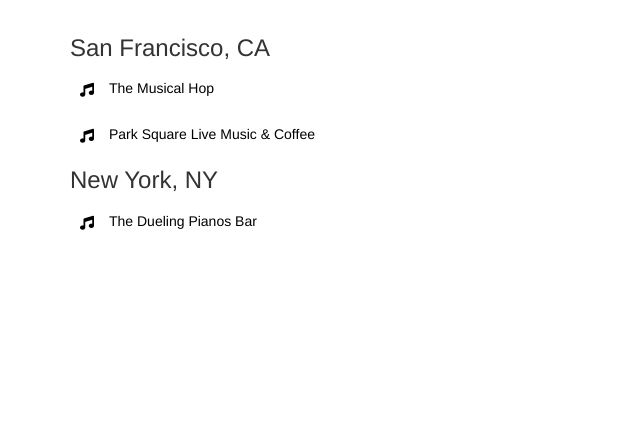
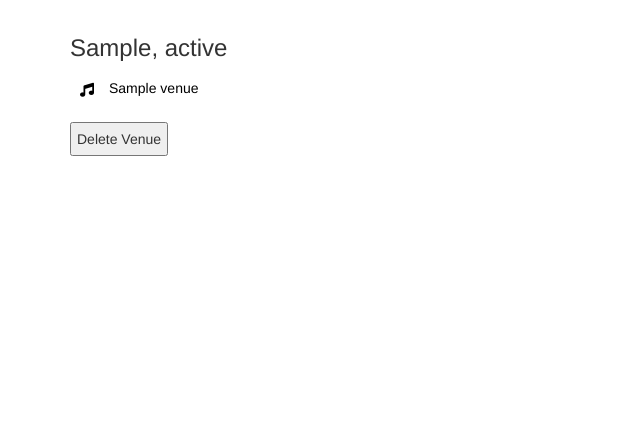
Before and after one commit to bunchito/fyyur, a Flask app: page /venues in a window 1280 px wide. Shown: the part 60-489 px from the top of the page, without its empty margins (0-640 px from the left). Run offline with Flask 2, Linux system fonts and the light colour scheme; tables that the repository leaves empty hold one stand-in row (values such as "Sample post"); some libraries are stand-ins or nearby versions.

Commit message:
until venues delete

```diff
--- a/app.py
+++ b/app.py
@@ -6,7 +6,7 @@ import sys
 import json
 import dateutil.parser
 import babel
-from flask import Flask, render_template, request, Response, flash, redirect, url_for
+from flask import Flask, render_template, request, Response, flash, redirect, url_for, jsonify
 from flask_moment import Moment
 from flask_sqlalchemy import SQLAlchemy
 from flask_migrate import Migrate
@@ -78,6 +78,9 @@ class Show(db.Model):
     artist_id = db.Column(db.Integer, db.ForeignKey('artists.id'), nullable=False)
     start_time = db.Column(db.DateTime, nullable=False)
 
+    def __repr__(self):
+      return f'<Show ID: {self.id}, Artist ID: {self.artist_id}, Venue ID: {self.venue_id}>'
+
 #----------------------------------------------------------------------------#
 # Filters.
 #----------------------------------------------------------------------------#
@@ -106,128 +109,86 @@ def index():
 
 @app.route('/venues')
 def venues():
-  # TODO: replace with real venues data.
-  #       num_shows should be aggregated based on number of upcoming shows per venue.
-  data=[{
-    "city": "San Francisco",
-    "state": "CA",
-    "venues": [{
-      "id": 1,
-      "name": "The Musical Hop",
-      "num_upcoming_shows": 0,
-    }, {
-      "id": 3,
-      "name": "Park Square Live Music & Coffee",
-      "num_upcoming_shows": 1,
-    }]
-  }, {
-    "city": "New York",
-    "state": "NY",
-    "venues": [{
-      "id": 2,
-      "name": "The Dueling Pianos Bar",
-      "num_upcoming_shows": 0,
-    }]
-  }]
-  return render_template('pages/venues.html', areas=data);
+  data = []
+  place = {}
+  areas = Venue.query.distinct(Venue.city, Venue.state).all()
+
+  for area in areas:
+    place = ({ "city": area.city, "state": area.state, "venues": [] })
+    venues = Venue.query.filter_by(city=area.city, state=area.state).all()
+
+    for venue in venues:
+      venue_id = venue.id
+      shows = Show.query.filter_by(venue_id=venue_id).filter(Show.start_time > datetime.now()).all()
+      venue_info = { "id": venue.id, "name": venue.name, "num_upcoming_shows": len(shows) }
+      place["venues"].append(venue_info)
+
+  data.append(place)
+
+  return render_template('pages/venues.html', areas=data)
 
 @app.route('/venues/search', methods=['POST'])
 def search_venues():
-  # TODO: implement search on artists with partial string search. Ensure it is case-insensitive.
-  # seach for Hop should return "The Musical Hop".
-  # search for "Music" should return "The Musical Hop" and "Park Square Live Music & Coffee"
-  response={
-    "count": 1,
-    "data": [{
-      "id": 2,
-      "name": "The Dueling Pianos Bar",
-      "num_upcoming_shows": 0,
-    }]
+  search_term = request.form.get('search_term', '')
+  search_query = Venue.query.filter(Venue.name.ilike(f'%{search_term}%'))
+
+  response = {
+    "count": search_query.count(),
+    "data": search_query
   }
-  return render_template('pages/search_venues.html', results=response, search_term=request.form.get('search_term', ''))
+  return render_template('pages/search_venues.html', results=response, search_term=search_term)
 
 @app.route('/venues/<int:venue_id>')
 def show_venue(venue_id):
-  # shows the venue page with the given venue_id
-  # TODO: replace with real venue data from the venues table, using venue_id
-  data1={
-    "id": 1,
-    "name": "The Musical Hop",
-    "genres": ["Jazz", "Reggae", "Swing", "Classical", "Folk"],
-    "address": "1015 Folsom Street",
-    "city": "San Francisco",
-    "state": "CA",
-    "phone": "123-123-1234",
-    "website": "https://www.themusicalhop.com",
-    "facebook_link": "https://www.facebook.com/TheMusicalHop",
-    "seeking_talent": True,
-    "seeking_description": "We are on the lookout for a local artist to play every two weeks. Please call us.",
-    "image_link": "https://images.unsplash.com/photo-1543900694-133f37abaaa5?ixlib=rb-1.2.1&ixid=eyJhcHBfaWQiOjEyMDd9&auto=format&fit=crop&w=400&q=60",
-    "past_shows": [{
-      "artist_id": 4,
-      "artist_name": "Guns N Petals",
-      "artist_image_link": "https://images.unsplash.com/photo-1549213783-8284d0336c4f?ixlib=rb-1.2.1&ixid=eyJhcHBfaWQiOjEyMDd9&auto=format&fit=crop&w=300&q=80",
-      "start_time": "2019-05-21T21:30:00.000Z"
-    }],
-    "upcoming_shows": [],
-    "past_shows_count": 1,
-    "upcoming_shows_count": 0,
+  venue=Venue.query.get(venue_id)
+  shows=Show.query.filter_by(venue_id=venue_id).all()
+
+  # Casting to string to avoid error TypeError: Parser must be a string or character stream, not datetime
+  # str(datetime)
+
+  upcoming_shows = Show.query.filter(Show.start_time > datetime.now()).all()
+  parsed_upcoming_shows = []
+  for upcoming_show in upcoming_shows:
+    artist = Artist.query.get(upcoming_show.artist_id)
+    show_info = {
+        "artist_id": artist.id,
+        "artist_name": artist.name,
+        "artist_image_link": artist.image_link,
+        "start_time": str(upcoming_show.start_time)
+    }
+    parsed_upcoming_shows.append(show_info)
+
+  past_shows = Show.query.filter(Show.start_time < datetime.now()).all()
+  parsed_past_shows = []
+  for past_show in past_shows:
+    artist = Artist.query.get(past_show.artist_id)
+    show_info = {
+        "artist_id": artist.id,
+        "artist_name": artist.name,
+        "artist_image_link": artist.image_link,
+        "start_time": str(past_show.start_time)
+    }
+    parsed_past_shows.append(show_info)
+
+  data = {
+    "id": venue.id,
+    "name": venue.name,
+    "genres": venue.genres,
+    "address": venue.address,
+    "city": venue.city,
+    "state": venue.state,
+    "phone": venue.phone,
+    "website": venue.website,
+    "facebook_link": venue.facebook_link,
+    "seeking_talent": venue.seeking_talent,
+    "seeking_description": venue.seeking_description,
+    "image_link": venue.image_link,
+    "upcoming_shows": parsed_upcoming_shows,
+    "past_shows": parsed_past_shows,
+    "past_shows_count": len(parsed_past_shows),
+    "upcoming_shows_count": len(parsed_upcoming_shows)
   }
-  data2={
-    "id": 2,
-    "name": "The Dueling Pianos Bar",
-    "genres": ["Classical", "R&B", "Hip-Hop"],
-    "address": "335 Delancey Street",
-    "city": "New York",
-    "state": "NY",
-    "phone": "914-003-1132",
-    "website": "https://www.theduelingpianos.com",
-    "facebook_link": "https://www.facebook.com/theduelingpianos",
-    "seeking_talent": False,
-    "image_link": "https://images.unsplash.com/photo-1497032205916-ac775f0649ae?ixlib=rb-1.2.1&ixid=eyJhcHBfaWQiOjEyMDd9&auto=format&fit=crop&w=750&q=80",
-    "past_shows": [],
-    "upcoming_shows": [],
-    "past_shows_count": 0,
-    "upcoming_shows_count": 0,
-  }
-  data3={
-    "id": 3,
-    "name": "Park Square Live Music & Coffee",
-    "genres": ["Rock n Roll", "Jazz", "Classical", "Folk"],
-    "address": "34 Whiskey Moore Ave",
-    "city": "San Francisco",
-    "state": "CA",
-    "phone": "415-000-1234",
-    "website": "https://www.parksquarelivemusicandcoffee.com",
-    "facebook_link": "https://www.facebook.com/ParkSquareLiveMusicAndCoffee",
-    "seeking_talent": False,
-    "image_link": "https://images.unsplash.com/photo-1485686531765-ba63b07845a7?ixlib=rb-1.2.1&ixid=eyJhcHBfaWQiOjEyMDd9&auto=format&fit=crop&w=747&q=80",
-    "past_shows": [{
-      "artist_id": 5,
-      "artist_name": "Matt Quevedo",
-      "artist_image_link": "https://images.unsplash.com/photo-1495223153807-b916f75de8c5?ixlib=rb-1.2.1&ixid=eyJhcHBfaWQiOjEyMDd9&auto=format&fit=crop&w=334&q=80",
-      "start_time": "2019-06-15T23:00:00.000Z"
-    }],
-    "upcoming_shows": [{
-      "artist_id": 6,
-      "artist_name": "The Wild Sax Band",
-      "artist_image_link": "https://images.unsplash.com/photo-1558369981-f9ca78462e61?ixlib=rb-1.2.1&ixid=eyJhcHBfaWQiOjEyMDd9&auto=format&fit=crop&w=794&q=80",
-      "start_time": "2035-04-01T20:00:00.000Z"
-    }, {
-      "artist_id": 6,
-      "artist_name": "The Wild Sax Band",
-      "artist_image_link": "https://images.unsplash.com/photo-1558369981-f9ca78462e61?ixlib=rb-1.2.1&ixid=eyJhcHBfaWQiOjEyMDd9&auto=format&fit=crop&w=794&q=80",
-      "start_time": "2035-04-08T20:00:00.000Z"
-    }, {
-      "artist_id": 6,
-      "artist_name": "The Wild Sax Band",
-      "artist_image_link": "https://images.unsplash.com/photo-1558369981-f9ca78462e61?ixlib=rb-1.2.1&ixid=eyJhcHBfaWQiOjEyMDd9&auto=format&fit=crop&w=794&q=80",
-      "start_time": "2035-04-15T20:00:00.000Z"
-    }],
-    "past_shows_count": 1,
-    "upcoming_shows_count": 1,
-  }
-  data = list(filter(lambda d: d['id'] == venue_id, [data1, data2, data3]))[0]
+
   return render_template('pages/show_venue.html', venue=data)
 
 #  Create Venue
@@ -240,24 +201,48 @@ def create_venue_form():
 
 @app.route('/venues/create', methods=['POST'])
 def create_venue_submission():
-  # TODO: insert form data as a new Venue record in the db, instead
-  # TODO: modify data to be the data object returned from db insertion
+  form = VenueForm()
 
-  # on successful db insert, flash success
-  flash('Venue ' + request.form['name'] + ' was successfully listed!')
-  # TODO: on unsuccessful db insert, flash an error instead.
-  # e.g., flash('An error occurred. Venue ' + data.name + ' could not be listed.')
-  # see: http://flask.pocoo.org/docs/1.0/patterns/flashing/
+  try:
+    name = request.form['name']
+    city = request.form['city']
+    state = request.form['state']
+    address = request.form['address']
+    phone = request.form['phone']
+    facebook_link = request.form['facebook_link']
+    genres = request.form.getlist('genres')
+    website = request.form['website_link']
+    seeking_talent = True if 'seeking_talent' in request.form else False
+    seeking_description = request.form['seeking_description']
+    image_link = request.form['image_link']
+
+    venue = Venue(name=name, city=city, state=state, address=address, phone=phone, facebook_link=facebook_link, genres=genres, website=website, seeking_talent=seeking_talent, seeking_description=seeking_description, image_link=image_link)
+
+    db.session.add(venue)
+    db.session.commit()
+
+    flash('Venue ' + request.form['name'] + ' was successfully listed!')
+  except:
+    error=True
+    db.session.rollback()
+    print(sys.exc_info())
+    flash('Venue ' + request.form['name'] + ' could not be created!')
+  finally:
+    db.session.close()
   return render_template('pages/home.html')
 
 @app.route('/venues/<venue_id>', methods=['DELETE'])
 def delete_venue(venue_id):
-  # TODO: Complete this endpoint for taking a venue_id, and using
-  # SQLAlchemy ORM to delete a record. Handle cases where the session commit could fail.
-
-  # BONUS CHALLENGE: Implement a button to delete a Venue on a Venue Page, have it so that
-  # clicking that button delete it from the db then redirect the user to the homepage
-  return None
+  try:
+    Venue.query.filter_by(id=venue_id).delete()
+    db.session.commit()
+    flash('Venue ' + venue.name + ' was deleted')
+  except:
+    db.session.rollback()
+    flash('Something went wrong!')
+  finally:
+    db.session.close()
+  return redirect(url_for('index'))
 
 #  Artists
 #  ----------------------------------------------------------------
@@ -269,98 +254,20 @@ def artists():
 
 @app.route('/artists/search', methods=['POST'])
 def search_artists():
-  # TODO: implement search on artists with partial string search. Ensure it is case-insensitive.
-  # seach for "A" should return "Guns N Petals", "Matt Quevado", and "The Wild Sax Band".
-  # search for "band" should return "The Wild Sax Band".
-  response={
-    "count": 1,
-    "data": [{
-      "id": 4,
-      "name": "Guns N Petals",
-      "num_upcoming_shows": 0,
-    }]
+  search_term = request.form.get('search_term', '')
+  search_query = Artist.query.filter(Artist.name.ilike(f'%{search_term}%'))
+
+  response = {
+    "count": search_query.count(),
+    "data": search_query
   }
-  return render_template('pages/search_artists.html', results=response, search_term=request.form.get('search_term', ''))
+
+  return render_template('pages/search_artists.html', results=response, search_term=search_term)
 
 @app.route('/artists/<int:artist_id>')
 def show_artist(artist_id):
-  # shows the artist page with the given artist_id
-  # TODO: replace with real artist data from the artist table, using artist_id
-  # data1={
-  #   "id": 4,
-  #   "name": "Guns N Petals",
-  #   "genres": ["Rock n Roll"],
-  #   "city": "San Francisco",
-  #   "state": "CA",
-  #   "phone": "326-123-5000",
-  #   "website": "https://www.gunsnpetalsband.com",
-  #   "facebook_link": "https://www.facebook.com/GunsNPetals",
-  #   "seeking_venue": True,
-  #   "seeking_description": "Looking for shows to perform at in the San Francisco Bay Area!",
-  #   "image_link": "https://images.unsplash.com/photo-1549213783-8284d0336c4f?ixlib=rb-1.2.1&ixid=eyJhcHBfaWQiOjEyMDd9&auto=format&fit=crop&w=300&q=80",
-  #   "past_shows": [{
-  #     "venue_id": 1,
-  #     "venue_name": "The Musical Hop",
-  #     "venue_image_link": "https://images.unsplash.com/photo-1543900694-133f37abaaa5?ixlib=rb-1.2.1&ixid=eyJhcHBfaWQiOjEyMDd9&auto=format&fit=crop&w=400&q=60",
-  #     "start_time": "2019-05-21T21:30:00.000Z"
-  #   }],
-  #   "upcoming_shows": [],
-  #   "past_shows_count": 1,
-  #   "upcoming_shows_count": 0,
-  # }
-  # data2={
-  #   "id": 5,
-  #   "name": "Matt Quevedo",
-  #   "genres": ["Jazz"],
-  #   "city": "New York",
-  #   "state": "NY",
-  #   "phone": "300-400-5000",
-  #   "facebook_link": "https://www.facebook.com/mattquevedo923251523",
-  #   "seeking_venue": False,
-  #   "image_link": "https://images.unsplash.com/photo-1495223153807-b916f75de8c5?ixlib=rb-1.2.1&ixid=eyJhcHBfaWQiOjEyMDd9&auto=format&fit=crop&w=334&q=80",
-  #   "past_shows": [{
-  #     "venue_id": 3,
-  #     "venue_name": "Park Square Live Music & Coffee",
-  #     "venue_image_link": "https://images.unsplash.com/photo-1485686531765-ba63b07845a7?ixlib=rb-1.2.1&ixid=eyJhcHBfaWQiOjEyMDd9&auto=format&fit=crop&w=747&q=80",
-  #     "start_time": "2019-06-15T23:00:00.000Z"
-  #   }],
-  #   "upcoming_shows": [],
-  #   "past_shows_count": 1,
-  #   "upcoming_shows_count": 0,
-  # }
-  # data3={
-  #   "id": 6,
-  #   "name": "The Wild Sax Band",
-  #   "genres": ["Jazz", "Classical"],
-  #   "city": "San Francisco",
-  #   "state": "CA",
-  #   "phone": "432-325-5432",
-  #   "seeking_venue": False,
-  #   "image_link": "https://images.unsplash.com/photo-1558369981-f9ca78462e61?ixlib=rb-1.2.1&ixid=eyJhcHBfaWQiOjEyMDd9&auto=format&fit=crop&w=794&q=80",
-  #   "past_shows": [],
-  #   "upcoming_shows": [{
-  #     "venue_id": 3,
-  #     "venue_name": "Park Square Live Music & Coffee",
-  #     "venue_image_link": "https://images.unsplash.com/photo-1485686531765-ba63b07845a7?ixlib=rb-1.2.1&ixid=eyJhcHBfaWQiOjEyMDd9&auto=format&fit=crop&w=747&q=80",
-  #     "start_time": "2035-04-01T20:00:00.000Z"
-  #   }, {
-  #     "venue_id": 3,
-  #     "venue_name": "Park Square Live Music & Coffee",
-  #     "venue_image_link": "https://images.unsplash.com/photo-1485686531765-ba63b07845a7?ixlib=rb-1.2.1&ixid=eyJhcHBfaWQiOjEyMDd9&auto=format&fit=crop&w=747&q=80",
-  #     "start_time": "2035-04-08T20:00:00.000Z"
-  #   }, {
-  #     "venue_id": 3,
-  #     "venue_name": "Park Square Live Music & Coffee",
-  #     "venue_image_link": "https://images.unsplash.com/photo-1485686531765-ba63b07845a7?ixlib=rb-1.2.1&ixid=eyJhcHBfaWQiOjEyMDd9&auto=format&fit=crop&w=747&q=80",
-  #     "start_time": "2035-04-15T20:00:00.000Z"
-  #   }],
-  #   "past_shows_count": 0,
-  #   "upcoming_shows_count": 3,
-  # }
-  #data = list(filter(lambda d: d['id'] == artist_id, [data1, data2, data3]))[0]
+  artist=Artist.query.get(artist_id)
 
-  artist=Artist.query.get(artist_id)
-  # print(artist)
   return render_template('pages/show_artist.html', artist=artist)
 
 #  Update
@@ -380,20 +287,7 @@ def edit_artist(artist_id):
   form['seeking_venue'].data = artist.seeking_venue
   form['seeking_description'].data = artist.seeking_description
   form['image_link'].data = artist.image_link
-  # artist={
-  #   "id": 4,
-  #   "name": "Guns N Petals",
-  #   "genres": ["Rock n Roll"],
-  #   "city": "San Francisco",
-  #   "state": "CA",
-  #   "phone": "326-123-5000",
-  #   "website": "https://www.gunsnpetalsband.com",
-  #   "facebook_link": "https://www.facebook.com/GunsNPetals",
-  #   "seeking_venue": True,
-  #   "seeking_description": "Looking for shows to perform at in the San Francisco Bay Area!",
-  #   "image_link": "https://images.unsplash.com/photo-1549213783-8284d0336c4f?ixlib=rb-1.2.1&ixid=eyJhcHBfaWQiOjEyMDd9&auto=format&fit=crop&w=300&q=80"
-  # }
-  # TODO: populate form with fields from artist with ID <artist_id>
+
   return render_template('forms/edit_artist.html', form=form, artist=artist)
 
 @app.route('/artists/<int:artist_id>/edit', methods=['POST'])
@@ -452,19 +346,14 @@ def create_artist_submission():
     seeking_venue = True if 'seeking_venue' in request.form else False
     seeking_description = request.form['seeking_description']
     image_link = request.form['image_link']
-
     artist = Artist(name=name, city=city, state=state, phone=phone, facebook_link=facebook_link, genres=genres, website=website, seeking_venue=seeking_venue, seeking_description=seeking_description, image_link=image_link)
-
     db.session.add(artist)
     db.session.commit()
-
-      # on successful db insert, flash success
     flash('Artist ' + request.form['name'] + ' was successfully listed!')
   except:
     error=True
     db.session.rollback()
     print(sys.exc_info())
-    # e.g., flash('An error occurred. Artist ' + data.name + ' could not be listed.')
     flash('Artist ' + request.form['name'] + ' could not be created!')
   finally:
     db.session.close()
@@ -525,14 +414,23 @@ def create_shows():
 
 @app.route('/shows/create', methods=['POST'])
 def create_show_submission():
-  # called to create new shows in the db, upon submitting new show listing form
-  # TODO: insert form data as a new Show record in the db, instead
+  form = ShowForm()
 
-  # on successful db insert, flash success
-  flash('Show was successfully listed!')
-  # TODO: on unsuccessful db insert, flash an error instead.
-  # e.g., flash('An error occurred. Show could not be listed.')
-  # see: http://flask.pocoo.org/docs/1.0/patterns/flashing/
+  try:
+    artist_id = request.form['artist_id']
+    venue_id = request.form['venue_id']
+    start_time = request.form['start_time']
+    show = Show(artist_id=artist_id, venue_id=venue_id, start_time=start_time)
+    db.session.add(show)
+    db.session.commit()
+    flash('Show was successfully listed!')
+  except:
+    error=True
+    db.session.rollback()
+    print(sys.exc_info())
+    flash('An error occurred. Show could not be listed.')
+  finally:
+    db.session.close()
   return render_template('pages/home.html')
 
 @app.errorhandler(404)
--- a/templates/pages/venues.html
+++ b/templates/pages/venues.html
@@ -13,6 +13,7 @@
 				</div>
 			</a>
 		</li>
+		<button class="item delete-button" data-id="{{ venue.id }}">Delete Venue</button>
 		{% endfor %}
 	</ul>
 {% endfor %}
```
